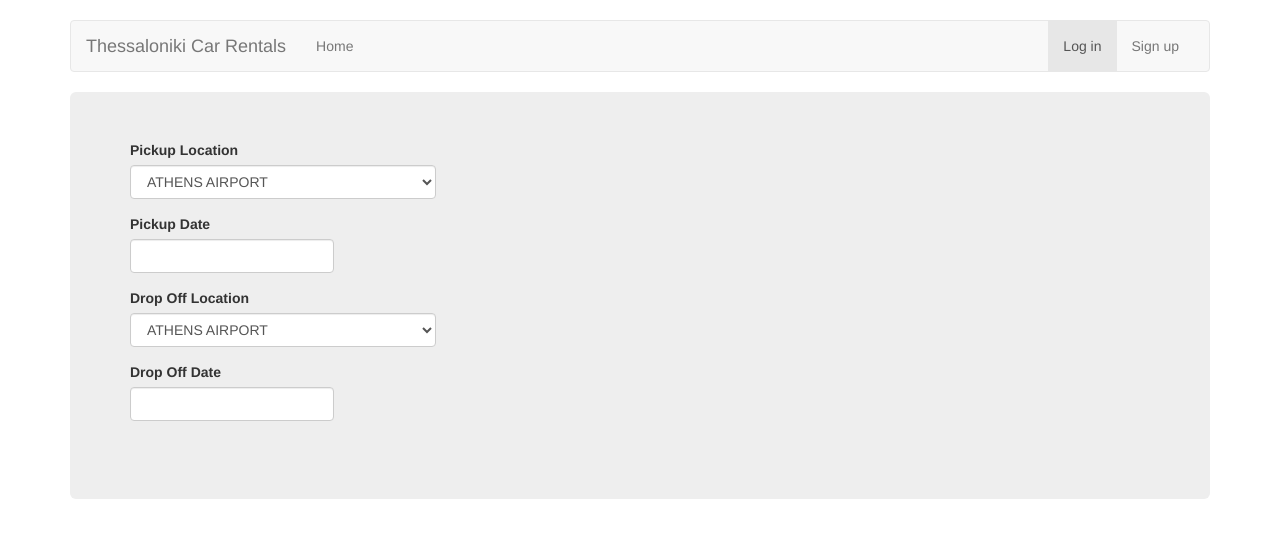
After one commit to pekaras86/car_rental, a PHP site: page /test_area.php in a window 1280 px wide. The commit adds this page. Shown: the top 538 px of the page. Run offline with PHP 8.4, Linux system fonts and the light colour scheme; some libraries are stand-ins or nearby versions.

Commit message:
add nav bar tabs

```diff
--- a/bootstrap-3.3.0/css/custom-css.css
+++ b/bootstrap-3.3.0/css/custom-css.css
@@ -21,6 +21,17 @@
 .form-group #password_confirmation, #password {
 	font-size:12px;
 }
+
+
+/* custom style for lockation-date picker module */
+.pickdrop_date .form-control {
+	width: 20%;
+}
+
+.pickdrop_lock .form-control {
+	width: 30%;
+}
+
 
 
 
--- a/front_page.php
+++ b/front_page.php
@@ -27,6 +27,11 @@
           <div id="navbar" class="navbar-collapse collapse">
             <ul class="nav navbar-nav">
               <li class="active"><a href="front_page.php">Home</a></li>
+			  <li><a href="about_us.php">About Us</a></li>
+			  <li><a href="car_types.php">Car Types</a></li>
+			  <li><a href="car_stations.php">Car Stations</a></li>
+			  <li><a href="terms_conditions.php">Terms & Conditions</a></li>
+			  <li><a href="contuct_us.php">Contuct Us</a></li>
             </ul>
             <ul class="nav navbar-nav navbar-right">
               <li><a href="log_in_form.php">Log in</a></li>
--- a/log_in_form.php
+++ b/log_in_form.php
@@ -27,6 +27,11 @@
           <div id="navbar" class="navbar-collapse collapse">
             <ul class="nav navbar-nav">
               <li><a href="front_page.php">Home</a></li>
+			  <li><a href="about_us.php">About Us</a></li>
+			  <li><a href="car_types.php">Car Types</a></li>
+			  <li><a href="car_stations.php">Car Stations</a></li>
+			  <li><a href="terms_conditions.php">Terms & Conditions</a></li>
+			  <li><a href="contuct_us.php">Contuct Us</a></li>
             </ul>
             <ul class="nav navbar-nav navbar-right">
               <li class="active"><a href="log_in_form.php">Log in</a></li>
--- a/scripts/views.php
+++ b/scripts/views.php
@@ -39,19 +39,21 @@ EOD;
 
 
 // Requires the footer (JS declarations) part of the page
-function display_footer() {
+function display_footer($jqScripts = NULL) {
 
 echo <<<EOD
 		    <!-- Bootstrap core JavaScript
     ================================================== -->
     <!-- Placed at the end of the document so the pages load faster -->
+	<link href="http://code.jquery.com/ui/1.11.2/themes/ui-lightness/jquery-ui.css" rel="stylesheet">
     <script src="https://ajax.googleapis.com/ajax/libs/jquery/1.11.1/jquery.min.js"></script>
     <script src="bootstrap-3.3.0/js/bootstrap.min.js"></script>
+	<script src="http://code.jquery.com/ui/1.11.2/jquery-ui.js"></script>
     <!-- IE10 viewport hack for Surface/desktop Windows 8 bug -->
     <script src="../../assets/js/ie10-viewport-bug-workaround.js"></script>
+	{$jqScripts}
   </body>
 </html>
-
 
 EOD;
 }
--- a/sign_up_form.php
+++ b/sign_up_form.php
@@ -27,6 +27,11 @@
           <div id="navbar" class="navbar-collapse collapse">
             <ul class="nav navbar-nav">
               <li><a href="front_page.php">Home</a></li>
+			  <li><a href="about_us.php">About Us</a></li>
+			  <li><a href="car_types.php">Car Types</a></li>
+			  <li><a href="car_stations.php">Car Stations</a></li>
+			  <li><a href="terms_conditions.php">Terms & Conditions</a></li>
+			  <li><a href="contuct_us.php">Contuct Us</a></li>
             </ul>
             <ul class="nav navbar-nav navbar-right">
               <li><a href="log_in_form.php">Log in</a></li>
--- /dev/null
+++ b/test_area.php
@@ -0,0 +1,124 @@
+<?php
+
+  require_once ('scripts/views.php');
+
+  // Requires the <HEAD></HEAD> part of the page
+  display_head("Thessaloniki Car Rentals");
+
+
+?>
+
+  <body>
+
+    <div class="container">
+
+      <!-- Static navbar -->
+      <nav class="navbar navbar-default" role="navigation">
+        <div class="container-fluid">
+          <div class="navbar-header">
+            <button type="button" class="navbar-toggle collapsed" data-toggle="collapse" data-target="#navbar" aria-expanded="false" aria-controls="navbar">
+              <span class="sr-only">Toggle navigation</span>
+              <span class="icon-bar"></span>
+              <span class="icon-bar"></span>
+              <span class="icon-bar"></span>
+            </button>
+            <a class="navbar-brand" href="front_page.php">Thessaloniki Car Rentals</a>
+          </div>
+          <div id="navbar" class="navbar-collapse collapse">
+            <ul class="nav navbar-nav">
+              <li><a href="front_page.php">Home</a></li>
+            </ul>
+            <ul class="nav navbar-nav navbar-right">
+              <li class="active"><a href="log_in_form.php">Log in</a></li>
+              <li><a href="sign_up_form.php">Sign up</a></li>
+            </ul>
+          </div><!--/.nav-collapse -->
+        </div><!--/.container-fluid -->
+      </nav>
+
+      <!-- Main component for a primary marketing message or call to action -->
+      <div class="jumbotron">
+
+
+		<div class="locdate_pick_module">
+		  <div class="lockdate_pick_content form-group">
+		    <form name="input" action="" method="get" role="form">
+			  <fieldset>
+			    <div class="pickdrop_lock">
+			    <label>Pickup Location</label>
+				<div class="pickup_lock_sele form-group">
+				<select name="pickup_location" class="form-control">
+				  <option value="">ATHENS AIRPORT</option>
+				  <option value="">THESSALONIKI AIRPORT</option>
+				  <option value="">LARISA</option>
+				  <option value="">VOLOS</option>
+				  <option value="">ALEKSANDROUPOLI</option>
+				  <option value="">XANTHI</option>
+				  <option value="">KAVALA</option>
+				  <option value="">DRAMA</option>
+				  <option value="">KOMOTINI</option>
+				</select>
+				</div>
+			  </div>
+			    <div class="pickdrop_date">
+				<label>Pickup Date</label>
+				<div class="pickup_date_sele form-group">
+				<input type="text" class="form-control datepicker">
+				</div>
+				</div>
+				<div class="pickdrop_lock">
+			    <label>Drop Off Location</label>
+				<div class="dropoff_lock_sele form-group">
+				<select name="dropoff_location" class="form-control">
+				  <option value="">ATHENS AIRPORT</option>
+				  <option value="">THESSALONIKI AIRPORT</option>
+				  <option value="">LARISA</option>
+				  <option value="">VOLOS</option>
+				  <option value="">ALEKSANDROUPOLI</option>
+				  <option value="">XANTHI</option>
+				  <option value="">KAVALA</option>
+				  <option value="">DRAMA</option>
+				  <option value="">KOMOTINI</option>
+				</select>
+				</div>
+			  </div>
+			    <div class="pickdrop_date">
+				<label>Drop Off Date</label>
+				<div class="dropoff_date_sele form-group">
+				<input type="text" class="form-control datepicker">
+				</div>
+				</div>
+			    </fieldset>
+			</form>
+		  </div>
+		</div>
+
+
+
+
+
+
+
+
+
+
+      </div> <!-- / jumbotron-->
+
+    </div> <!-- /container -->
+
+
+<?php
+
+  $jqScript = <<<EOD
+  <script>
+   $(function() {
+    $( ".datepicker" ).datepicker();
+	format: 'mm/dd/yyyy';
+  });
+  </script>
+EOD;
+
+  // Requires the footer (JS declarations) part of the page
+  display_footer($jqScript);
+
+?>
```
